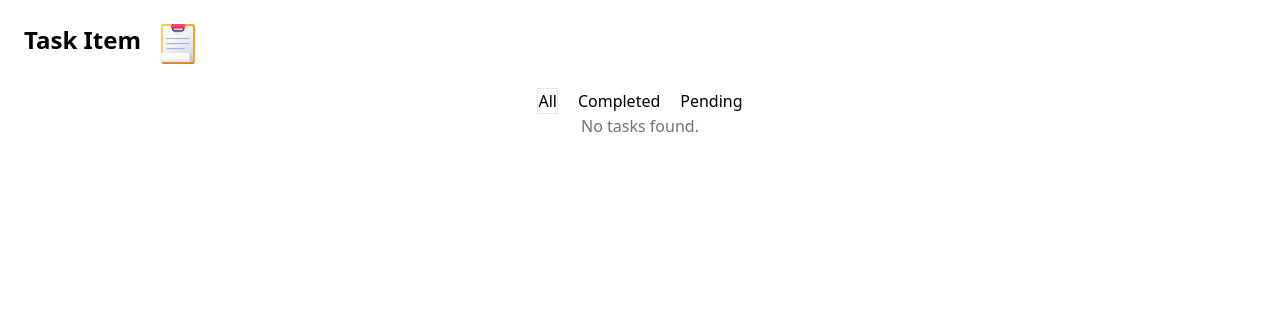
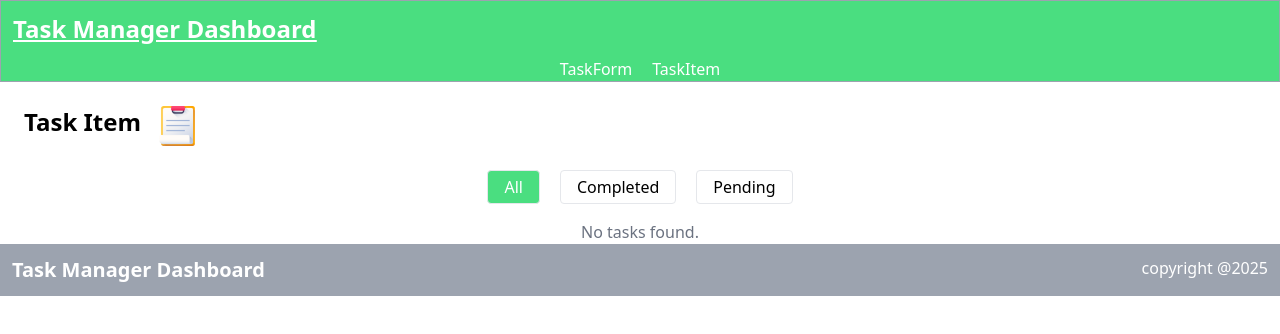
Before and after one commit to anus26/task-manger-dashboard, a React (Vite) app: page /taskitem in a window 1280 px wide. Shown: the top 334 px of the page. Built offline with nearby package versions, Linux system fonts and the light colour scheme.

Commit message:
task former motion react router dom

```diff
--- a/package.json
+++ b/package.json
@@ -11,6 +11,7 @@
   },
   "dependencies": {
     "browser-router": "^0.2.0",
+    "motion": "^12.23.0",
     "react": "^19.1.0",
     "react-dom": "^19.1.0",
     "react-hot-toast": "^2.5.2",
--- a/src/App.jsx
+++ b/src/App.jsx
@@ -4,6 +4,10 @@ import TaskList from './components/TaskList'
 import TaskItem from './components/TaskItem'
 import { BrowserRouter, Route, Routes } from 'react-router-dom'
 import { Toaster } from 'react-hot-toast'
+import Header from './components/Header'
+
+
+import Footer from './components/Footer'
 
 const App = () => {
   return (
@@ -11,15 +15,17 @@ const App = () => {
 
 
     <BrowserRouter>
+    <Header/>
     <Routes>
+
+      <Route  path='/' excat element={<TaskList/>}/>
     <Route  path='TaskForm' excat element={<TaskForm />}/>
      <Route  path='taskitem' excat element={<TaskItem/>}/>
-      <Route  path='tasklist' excat element={<TaskList/>}/>
 
     </Routes>
+    <Footer/>
     </BrowserRouter>
     <Toaster/>
-    {/* <TaskForm/> */}
     </>
 
   )
--- /dev/null
+++ b/src/components/Footer.jsx
@@ -0,0 +1,14 @@
+import React from 'react'
+
+const Footer = () => {
+  return (
+    <>
+    <footer className='bg-gray-400  text-white border-3 border-gray-400 flex justify-between  '>
+        <h1 className='m-3 font-bold text-xl'>Task Manager Dashboard</h1>
+     <p className='m-3'>copyright @2025</p>
+    </footer>
+    </>
+  )
+}
+
+export default Footer
--- /dev/null
+++ b/src/components/Header.jsx
@@ -0,0 +1,22 @@
+import React from 'react'
+import { BiAward, BiBarChartAlt } from 'react-icons/bi'
+import { BsArrowRightCircle } from 'react-icons/bs'
+import { GrDashboard } from 'react-icons/gr'
+import { Link } from 'react-router-dom'
+const Header = () => {
+  return (
+  <>
+  <nav className='border border-gray-400  bg-green-400 text-white'>
+    <h1 className='font-bold text-2xl  m-3 underline '> <Link to='/'>Task Manager Dashboard</Link></h1>
+    <div className=' flex items-center justify-center  relative gap-5'>
+
+
+<Link to="/taskform" >TaskForm </Link>
+<Link to="/taskitem">TaskItem </Link>
+    </div>
+  </nav>
+  </>
+  )
+}
+
+export default Header
--- a/src/components/TaskForm.jsx
+++ b/src/components/TaskForm.jsx
@@ -2,7 +2,7 @@ import React, { useEffect, useState } from 'react';
 import { useStore } from 'zustand';
 import useTaskStore from '../taskstore';
 import toast from 'react-hot-toast';
-
+import { motion } from "motion/react"
 const TaskForm = () => {
   const {addTask,updateTask,taskToEdit,setTaskToEdit}=useTaskStore()
   const [title, setTitle] = useState('');
@@ -50,9 +50,9 @@ const TaskForm = () => {
   return (
     <section>
       <div className='flex items-center justify-center flex-col gap-5 min-h-screen w-full '>
-        <h1 className='font-bold text-xl flex gap-4'>
+        <motion.h1 animate={{rotate:360}} className='font-bold text-xl flex gap-4'>
         Task Form <img src="./images/done.png" alt="done image"  className='w-10'/>
-        </h1>
+        </motion.h1>
 
         <form
           onSubmit={handleSubmit}
--- a/src/components/TaskItem.jsx
+++ b/src/components/TaskItem.jsx
@@ -23,12 +23,27 @@ const handleFilter=tasks.filter((task)=>{
     <div className='container'>
      <h1 className='font-bold text-center text-2xl m-6 flex gap-4'>Task Item  <img src="./images/clipboard.png" alt="clipboard"  className='w-10'/> </h1>
 
-     <div className='flex items-center justify-center gap-5'>
- <button className='border '  onClick={()=>setFilter('all')}>
-        All</button>
-      <button onClick={()=>setFilter('completed')}>Completed</button>
-      <button onClick={()=>setFilter('pending')}>Pending</button>
-     </div>
+  <div className='flex items-center justify-center gap-5 mb-4'>
+  <button
+    className={`border px-4 py-1 rounded ${filter === 'all' ? 'bg-green-400 text-white' : 'bg-white'}`}
+    onClick={() => setFilter('all')}
+  >
+    All
+  </button>
+  <button
+    className={`border px-4 py-1 rounded ${filter === 'completed' ? 'bg-green-400 text-white' : 'bg-white'}`}
+    onClick={() => setFilter('completed')}
+  >
+    Completed
+  </button>
+  <button
+    className={`border px-4 py-1 rounded ${filter === 'pending' ? 'bg-green-400 text-white' : 'bg-white'}`}
+    onClick={() => setFilter('pending')}
+  >
+    Pending
+  </button>
+</div>
+
      <div className='task gap-3'>
       {handleFilter.length === 0 ? (
               <p className='text-gray-500 flex items-center justify-center'>No tasks found.</p>
```
Also changed, not shown: 1 other file (tests, documents, lock files or other folders).
